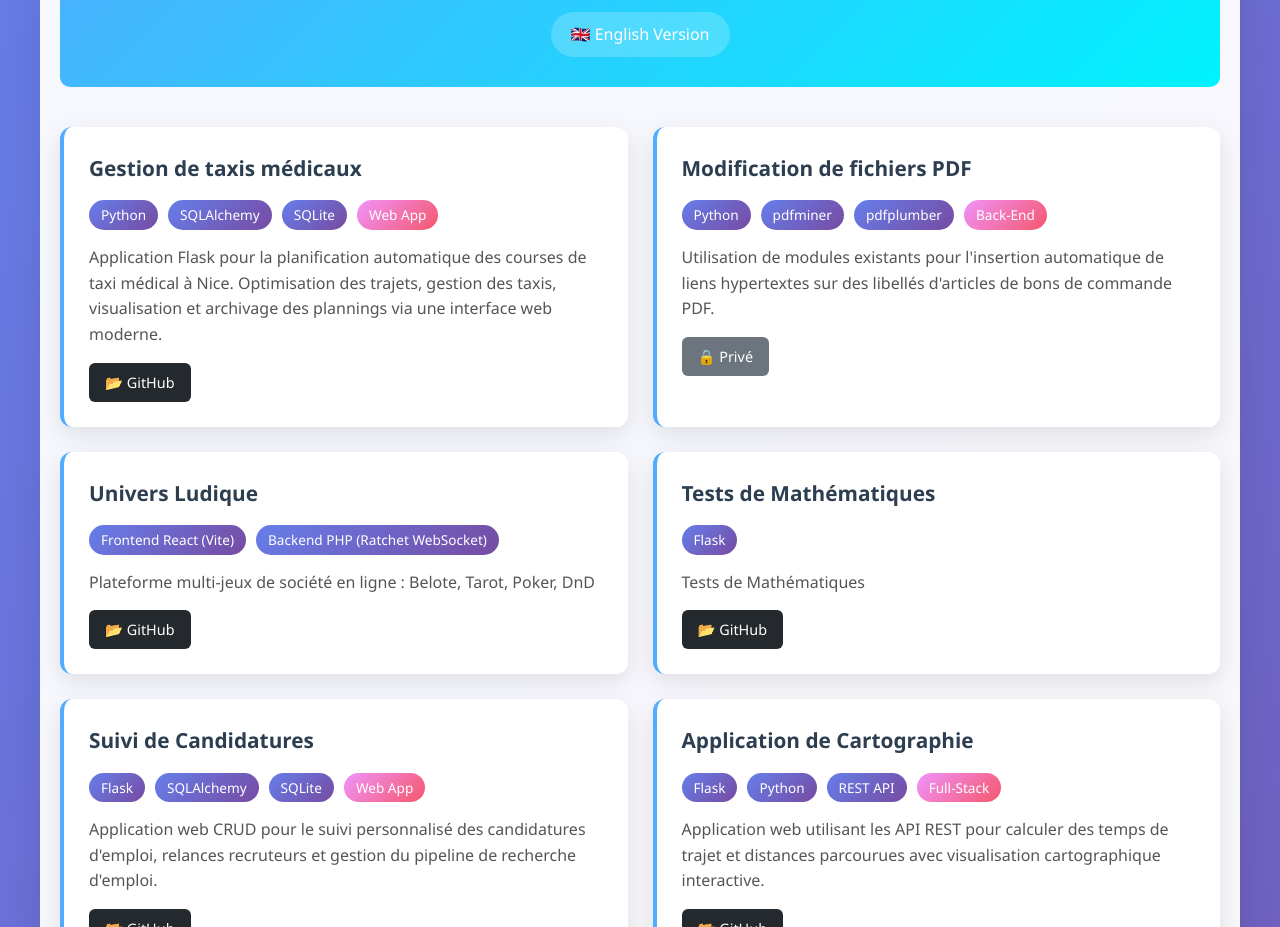
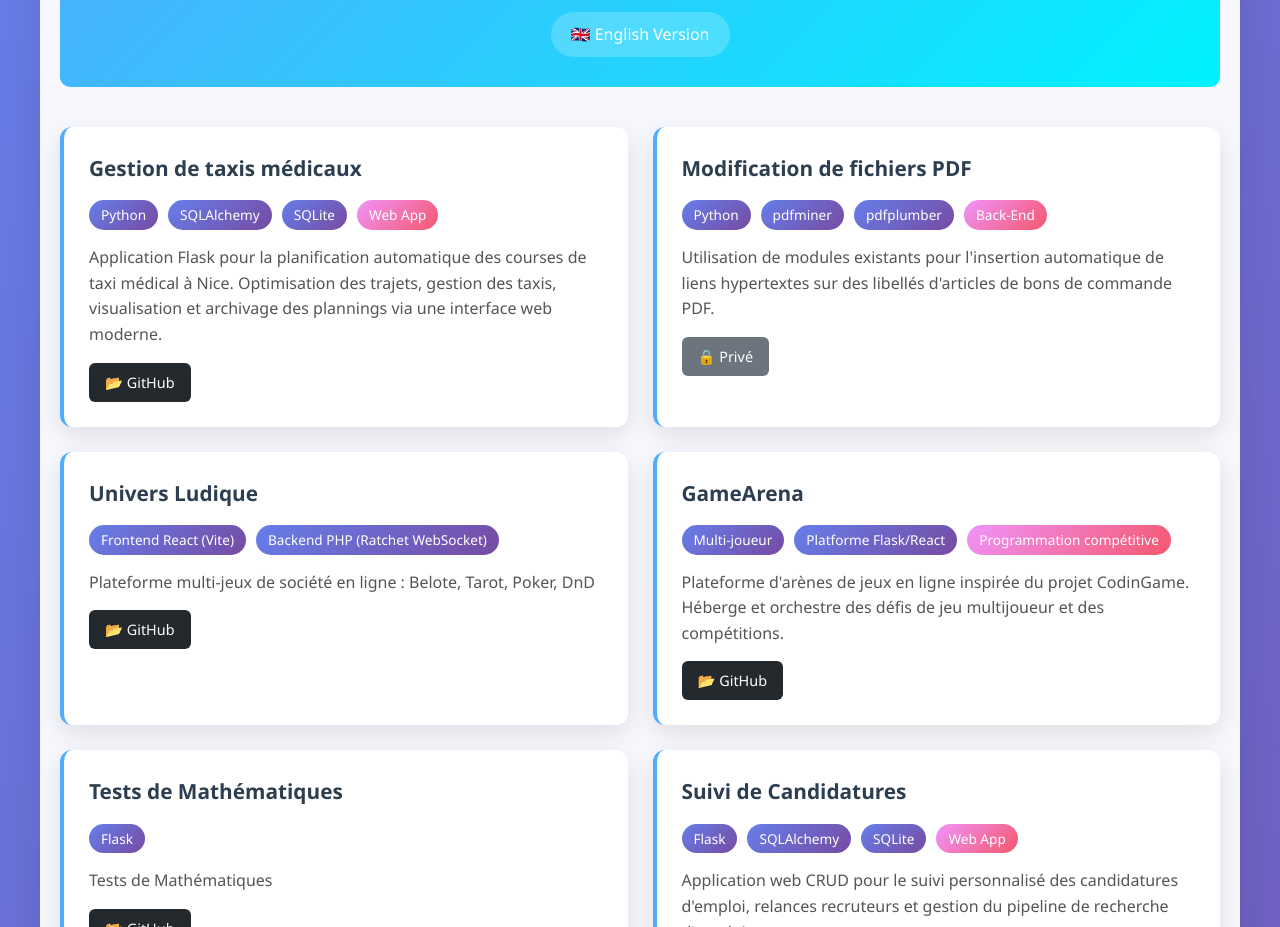
Before and after one commit to pmourey/portfolio, a plain HTML site: page index.html in a window 1280 px wide. Shown: the part 173-1100 px from the top of the page. Drawn offline with Linux system fonts and the light colour scheme.

Commit message:
add Gamearena project

```diff
--- a/index.html
+++ b/index.html
@@ -50,6 +50,18 @@
                 <p class="project-description">Plateforme multi-jeux de société en ligne : Belote, Tarot, Poker, DnD</p>
                 <div class="project-links">
                     <a href="https://github.com/pmourey/UniversLudique" class="github-link">📂 GitHub</a>
+                </div>
+            </div>
+            <div class="project-card">
+                <h3 class="project-title">GameArena</h3>
+                <div class="project-meta">
+                    <span class="tech-tag">Multi-joueur</span>
+                    <span class="tech-tag">Platforme Flask/React</span>
+                    <span class="type-tag">Programmation compétitive</span>
+                </div>
+                <p class="project-description">Plateforme d'arènes de jeux en ligne inspirée du projet CodinGame. Héberge et orchestre des défis de jeu multijoueur et des compétitions.</p>
+                <div class="project-links">
+                    <a href="https://github.com/codingame-team/GameArena" class="github-link">📂 GitHub</a>
                 </div>
             </div>
             <div class="project-card">
```
Also changed, not shown: index_en.html (+12 -0 lines).
